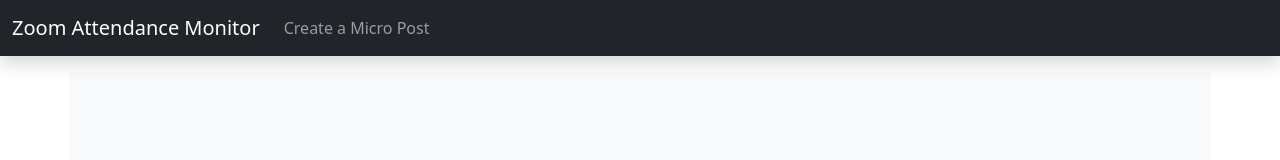
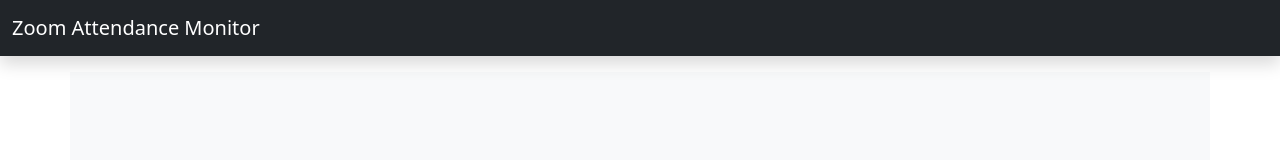
Before and after one commit to CUNYTechPrep/zoom-attendance-monitor, a React (Vite) app in the folder frontend/: page / in a window 1280 px wide. Shown: the top 160 px of the page. Built offline with nearby package versions, Linux system fonts and the light colour scheme.

Commit message:
removed micro post

```diff
--- a/frontend/src/App.jsx
+++ b/frontend/src/App.jsx
@@ -13,14 +13,6 @@ function Navigation() {
         <Link className="navbar-brand" to="/">
           Zoom Attendance Monitor
         </Link>
-
-        <ul className="navbar-nav me-auto">
-          <li className="nav-item">
-            <NavLink className="nav-link" to="/posts/new">
-              Create a Micro Post
-            </NavLink>
-          </li>
-        </ul>
       </div>
     </nav>
   );
```
